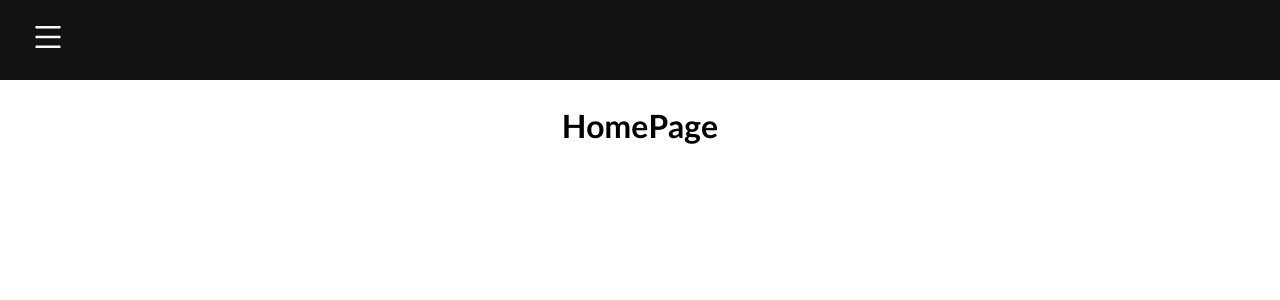
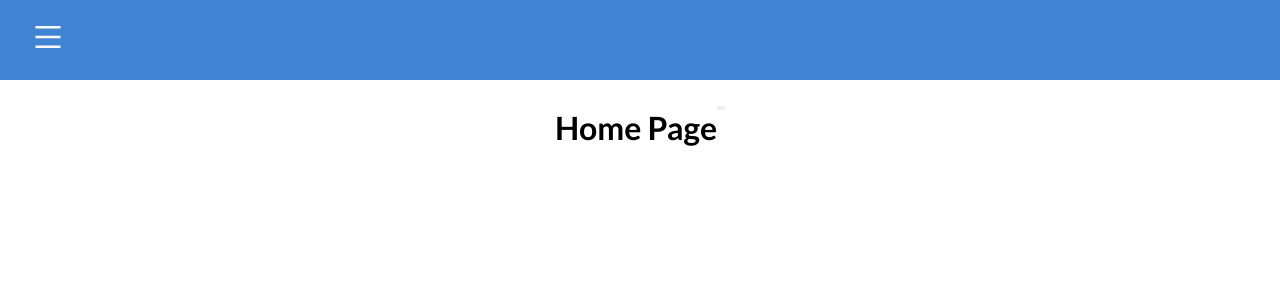
Before and after one commit to DamperDoor56/React-project-Mini-projects, a React (Create React App) app: page / in a window 1280 px wide. Shown: the top 300 px of the page. Built offline with nearby package versions, Linux system fonts and the light colour scheme.

Commit message:
need-fix-on-everything

```diff
--- a/package.json
+++ b/package.json
@@ -12,6 +12,7 @@
     "react-icons": "^4.4.0",
     "react-router-dom": "^5.3.0",
     "react-scripts": "5.0.1",
+    "react-switch": "^7.0.0",
     "styled-components": "^5.3.5",
     "web-vitals": "^2.1.4"
   },
--- a/src/App.js
+++ b/src/App.js
@@ -1,15 +1,26 @@
-import React from 'react';
+import React , { createContext, useState} from 'react';
 import './components/App.css'
 import { BrowserRouter as Router, Route, Switch } from 'react-router-dom';
 import Navbar from './components/Sidebar/Navbar';
-import HomePage from './components/pages/HomePage'
-import ToDoList from './components/pages/ToDoList'
-import RomanNumber from './components/pages/RomanNumber'
-import CaesarCipher from './components/pages/CaesarCipher'
+import HomePage from './components/pages/HomePage';
+import ToDoList from './components/pages/ToDoList';
+import RomanNumber from './components/pages/RomanNumber';
+import CaesarCipher from './components/pages/CaesarCipher';
+
+export const ThemeContext = createContext(null);
+
+
 
 function App() {
+  const [theme, setTheme] = useState('light');
+
+  const toggleTheme = () => {
+  setTheme((curr) => (curr === 'light' ? 'dark' : 'light'));
+};
   return (
     <>
+    <ThemeContext.Provider value={{theme, toggleTheme}}>
+      <body className='main'>
         <Router>
             <Navbar/>
                 <Switch>
@@ -27,6 +38,9 @@ function App() {
                   </Route>
                 </Switch>
         </Router>
+
+        </body>
+        </ThemeContext.Provider>
     </>
   )
 }
--- a/src/components/App.css
+++ b/src/components/App.css
@@ -6,3 +6,19 @@
     font-family: Lato, sans-serif;
     font-weight: 600;
 }
+body{
+    height: 100vh;
+}
+#light {
+    /* background-image: linear-gradient(90deg, rgba(165, 122, 202, 0.4),rgba(165, 122, 202, 0.4),rgba(165, 122, 202, 0.4)), url(https://res.cloudinary.com/dweiaqd6l/image/upload/v1659991466/pexels-joyston-judah-933054_ikxy2e.jpg);
+    background-size: cover;
+    background-repeat: no-repeat; */
+    background: rgb(66, 132, 212);
+    color: #111;
+}
+#dark{
+    /* background-image: linear-gradient(90deg, rgba(17, 17, 17, 0.654),rgba(17, 17, 17, 0.654),rgba(17, 17, 17, 0.654)), url(https://res.cloudinary.com/dweiaqd6l/image/upload/v1659991466/pexels-joyston-judah-933054_ikxy2e.jpg);
+    background-size: cover;
+    background-repeat: no-repeat; */
+    color: snow;
+}
--- a/src/components/Sidebar/Navbar.js
+++ b/src/components/Sidebar/Navbar.js
@@ -1,26 +1,35 @@
-import React,{useState} from 'react'
+import React,{ useState} from 'react'
 import { Link } from 'react-router-dom';
 import { AiOutlineMenu, AiOutlineClose } from 'react-icons/ai';
 import {SidebarData} from './SidebarData';
 import './navbar.css';
 import { IconContext } from 'react-icons'
+import ReactSwitch from 'react-switch';
+
+
 
 function Navbar() {
   const [sidebar, setSidebar] = useState(false);
+  const [theme, setTheme] = useState('light');
+
+  const toggleTheme = () => {
+    setTheme((curr) => (curr === 'light' ? 'dark' : 'light'));
+  };
 
   const showSidebar = () => setSidebar(!sidebar);
 
   return (
     <>
+
     <IconContext.Provider value={{color: 'snow'}}>
-    <div className='navbar'>
+    <div className='navbar' id={theme}>
         <Link to="#" className='menu-bars'>
           <AiOutlineMenu onClick={showSidebar}/>
         </Link>
     </div>
-    <nav className={sidebar ? 'nav-menu active' : 'nav-menu'}>
-      <ul className='nav-menu-items' onClick={showSidebar}>
-        <li className='navbar-toggle'>
+    <nav id={theme} className={sidebar ? 'nav-menu active' : 'nav-menu'}>
+      <ul id={theme}  className='nav-menu-items' onClick={showSidebar}>
+        <li  id={theme} className='navbar-toggle'>
           <Link to='#' className='menu-bars'>
             <AiOutlineClose onClick={showSidebar} />
           </Link>
@@ -36,6 +45,9 @@ function Navbar() {
           )
         })}
       </ul>
+      <div className='switch'>
+        <ReactSwitch onChange={toggleTheme} checked={theme === 'light'}/>
+        </div>
     </nav>
     </IconContext.Provider>
     </>
--- a/src/components/Sidebar/navbar.css
+++ b/src/components/Sidebar/navbar.css
@@ -7,6 +7,7 @@
     align-items: center;
 }
 .menu-bars{
+    transition: 850ms;
     margin-left: 2rem;
     font-size: 2rem;
     background: none;
@@ -21,12 +22,10 @@
     position: fixed;
     top: 0;
     transform: translateX(-100%);
-    transition: 850ms;
 }
 
 .nav-menu.active{
     transform: translateX(0%);
-    transition: 350ms;
 }
 .nav-text{
     display: flex;
@@ -36,6 +35,7 @@
     list-style: none;
     align-items: center;
     height: 35px;
+
 }
 .nav-text a{
     text-decoration: none;
@@ -48,7 +48,7 @@
     border-radius: 4px;
 }
 .nav-text a:hover{
-    background-color: rgb(73, 151, 175);
+    background-color: rgb(55, 112, 129);
 }
 .nav-menu-items{
     width: 100%;
@@ -65,3 +65,8 @@
 span{
     margin-left: 16px;
 }
+.switch{
+    position: absolute;
+    top: 380px;
+    left: 50px;
+}
--- a/src/components/pages/HomePage.js
+++ b/src/components/pages/HomePage.js
@@ -1,12 +1,15 @@
-import React from 'react'
+import React from 'react';
 import './styles/Home.css'
 
 const HomePage = () => {
+
   return (
   <div className='home'>
-    <h1 className='titls-home'>HomePage</h1>
-    <p className='text-center'></p>
-  </div>)
+    <h1 className='titls-home'>Home Page</h1>
+    <button></button>
+    <button></button>
+  </div>
+  )
 
 };
 
--- a/src/components/pages/styles/Home.css
+++ b/src/components/pages/styles/Home.css
@@ -5,8 +5,12 @@
 .home{
     margin-top:2%;
     display: flex;
-    flex-wrap:wrap;
+    flex-wrap: wrap;
     justify-content: center;
     align-items: center;
     text-align: center;
+    background: none;
 }
+h1{
+    height: 0;
+}
```
Also changed, not shown: 1 other file (tests, documents, lock files or other folders).
